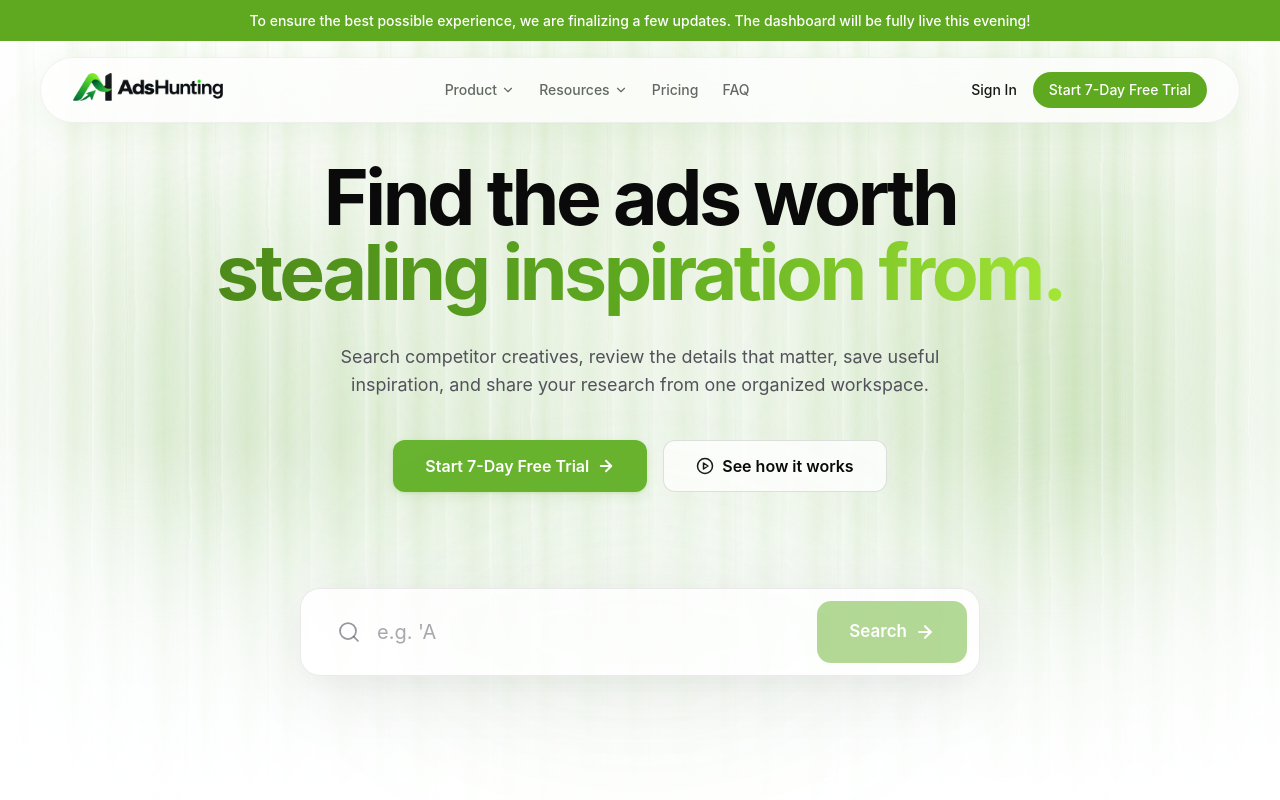
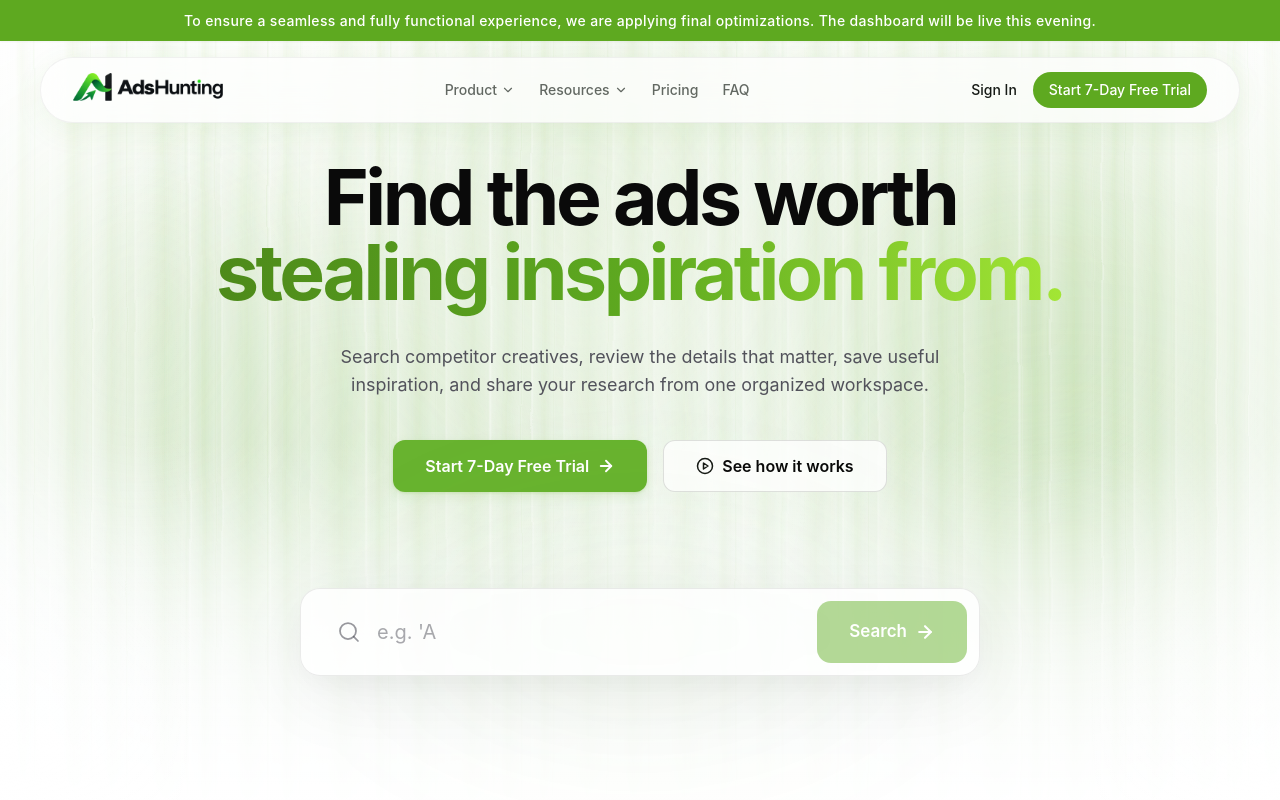
Before and after one commit to ugcfybycreatornavigator/adsHunting-final, a Next.js app: page / in a window 1280 px wide. Shown: the top 800 px of the page. Built offline with nearby package versions, Linux system fonts and the light colour scheme.

Commit message:
Refine announcement bar to be more professional

```diff
--- a/components/landing/layout/Navbar.tsx
+++ b/components/landing/layout/Navbar.tsx
@@ -56,8 +56,8 @@ export function Navbar() {
 
   return (
     <header className="fixed top-0 inset-x-0 z-50 transition-all duration-300">
-      <div className="bg-brand text-white text-center py-2.5 px-4 text-[13px] md:text-[14px] font-medium">
-        To ensure the best possible experience, we are finalizing a few updates. The dashboard will be fully live this evening!
+      <div className="bg-brand text-white text-center py-2.5 px-4 text-[13px] md:text-[14px] font-medium tracking-wide shadow-sm">
+        To ensure a seamless and fully functional experience, we are applying final optimizations. The dashboard will be live this evening.
       </div>
       <div className="mt-2 md:mt-4 px-4 md:px-6">
         <div className="w-full max-w-[1200px] mx-auto bg-white/70 backdrop-blur-xl border border-black/[0.05] shadow-[0_8px_30px_rgba(94,169,32,0.08),0_1px_3px_rgba(0,0,0,0.02)] rounded-[20px] md:rounded-full">
```
